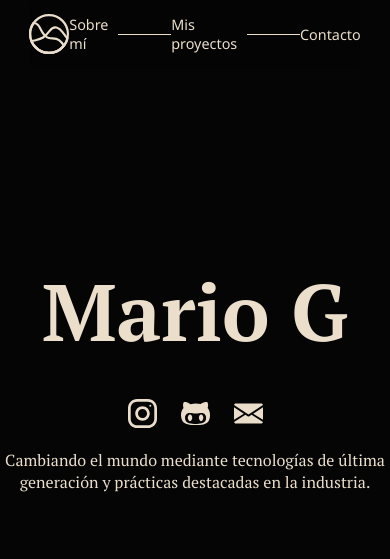
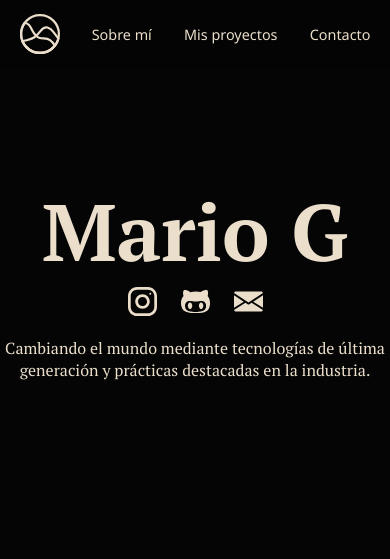
Before and after one commit to defcxz/web, a Next.js app: page / in a window 390 px wide. Shown: the top 559 px of the page. Built offline with nearby package versions, Linux system fonts and the light colour scheme.

Commit message:
Minor changes. Mobile view

```diff
--- a/app/components/projects.tsx
+++ b/app/components/projects.tsx
@@ -9,7 +9,6 @@ export default function Projects() {
       <div className={styles.proyectos}>
          {content.projects.map((project) => (
             <div className={styles.card} key={project.id} style={{ backgroundImage: `url(${project.image})` }}>
-               <div className={styles.overlay}>
               <p>{project.description}</p>
               <div className={styles.nameCard}>
                   <h2>{project.name}</h2>
@@ -19,7 +18,6 @@ export default function Projects() {
                   </a>
               </div>
             </div>
-            </div>
          ))}
       </div>
    </div>
--- a/app/styles/navbar.module.css
+++ b/app/styles/navbar.module.css
@@ -41,3 +41,33 @@
     margin-top: 10px;
     margin-bottom: 10px;
 }
+
+@media (max-width: 768px) {
+    .nav {
+        width: auto;
+        backdrop-filter: blur(4px) brightness(0.8);
+        position: fixed;
+        left: 0;
+        right: 0;
+        margin-right: auto;
+        margin-left: auto;
+        z-index: 100;
+        font-size: .9rem;
+        padding-left: 5%;
+        padding-right: 5%;
+    }
+
+    .nav ul, .logo{
+        padding-left: 0px;
+        display: flex;
+        text-decoration: none;
+        list-style: none;
+        justify-content: space-between;
+        align-items: center;
+    }
+
+    .separador {
+        display: none;
+    }
+
+}
--- a/app/styles/page.module.css
+++ b/app/styles/page.module.css
@@ -123,7 +123,21 @@
   width: 50%;
 }
 
+
+
 @media (max-width: 768px) {
+  @keyframes fade-in {
+    from {
+       margin-top: 40rem;
+       opacity: 0;
+    }
+
+    to {
+       margin-top: 10rem;
+       opacity: 1;
+    }
+  }
+
 
   .main {
     margin-left: 0;
@@ -148,11 +162,17 @@
     grid-column: 1 / 4;
   }
 
+  .icon img {
+    margin-top: 0;
+  }
+
   .description {
     width: initial;
     margin-left: initial;
     grid-column: 1 / 4;
   }
+
+
   /* .icon {
     margin-top: 4rem;
     flex-direction: column;
--- a/app/styles/projects.module.css
+++ b/app/styles/projects.module.css
@@ -57,15 +57,17 @@
    font-size: 1rem;
 }
 
+@media (max-width: 1024px) {
+   .proyectos {
+      grid-template-columns: repeat(1, 1fr);
+      gap: 2rem;
+   }
+}
+
 
 @media (max-width: 768px) {
    .container {
       margin-left: 1rem;
       margin-right: 1rem;
    }
-
-   .proyectos {
-      grid-template-columns: repeat(1, 1fr);
-      gap: 2rem;
-   }
 }
```
Also changed, not shown: app/navbar.tsx (+2 -0 lines). Lines whose indentation alone changed are shown as unchanged.
